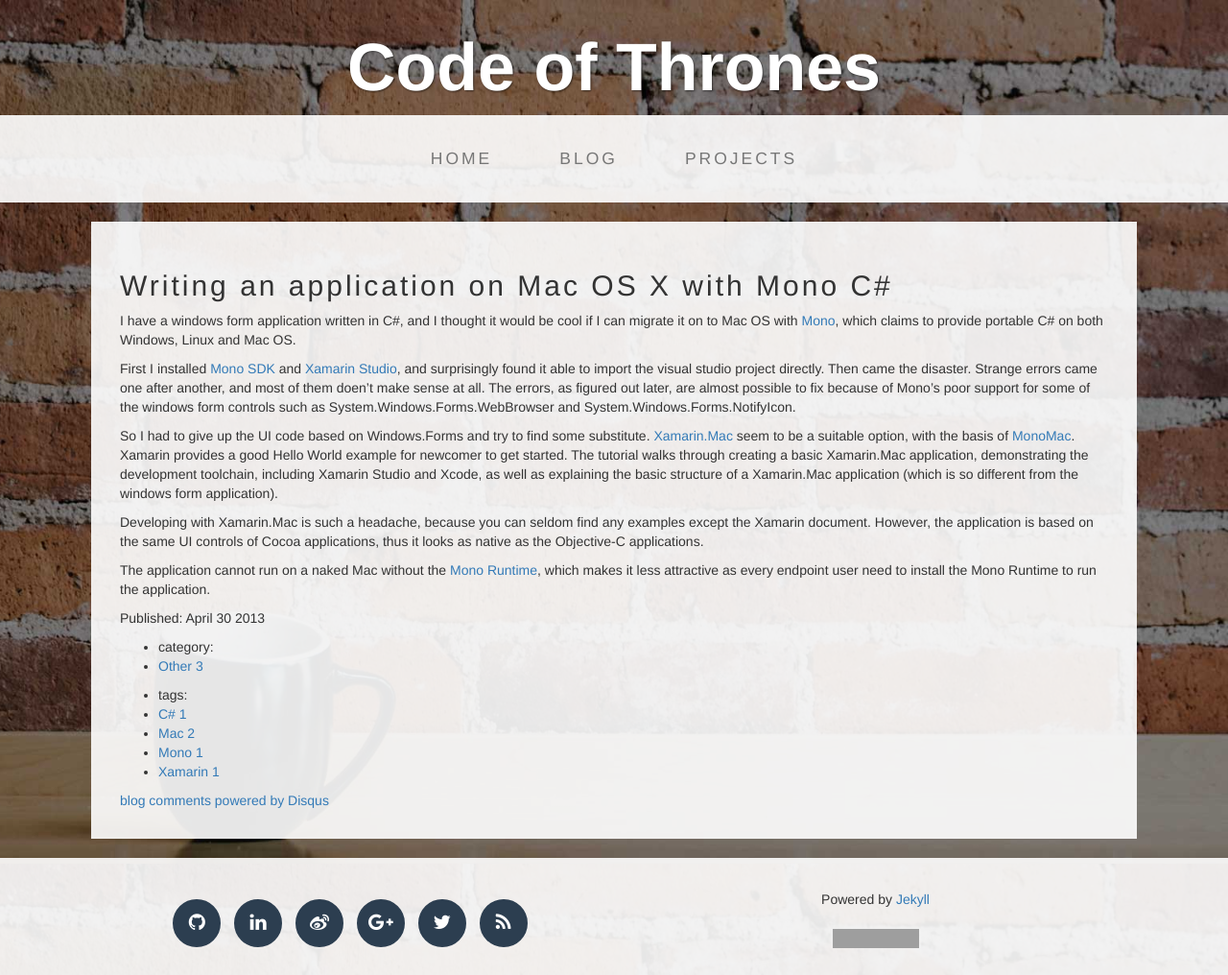
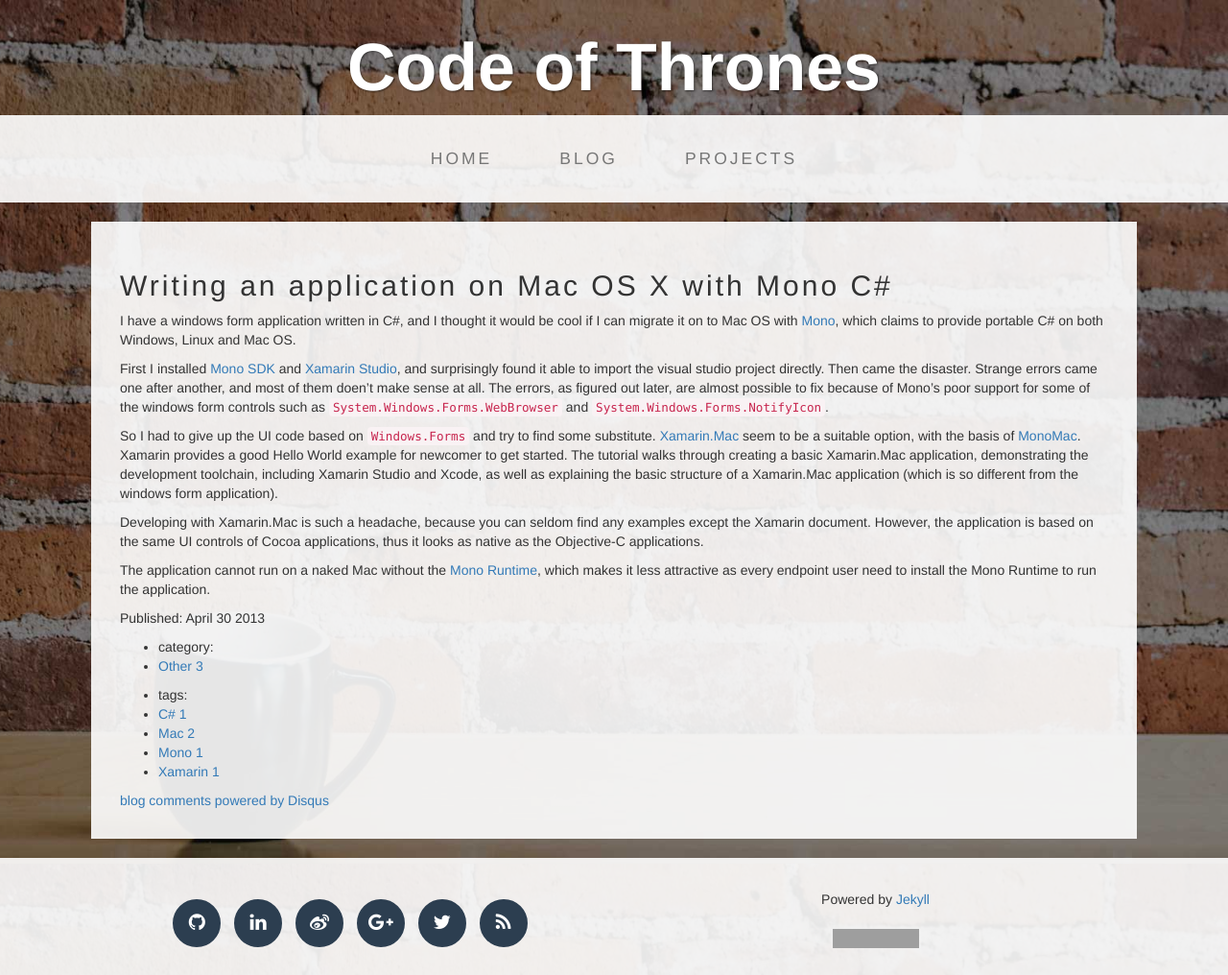
Before and after one commit to ummterry/ummterry.github.com, a Jekyll site: the page built from _posts/2013-04-30-writing-an-application-on-mac-os-x-with-mono-c.md, in a window 1280 px wide. Shown: the whole page at 96% size. Built offline with Jekyll 4.4.1, drawn with Linux system fonts in a browser that asks for light colours; nearby versions of some CDN libraries; comment, search, counter and statistics services are not loaded; grey boxes are pictures that could not be loaded.

Commit message:
change css

```diff
--- a/_posts/2013-04-30-writing-an-application-on-mac-os-x-with-mono-c.md
+++ b/_posts/2013-04-30-writing-an-application-on-mac-os-x-with-mono-c.md
@@ -8,9 +8,9 @@
 {% include JB/setup %}
 I have a windows form application written in C#, and I thought it would be cool if I can migrate it on to Mac OS with [Mono](http://www.mono-project.com/Main_Page), which claims to provide portable C# on both Windows, Linux and Mac OS.
 
-First I installed [Mono SDK](http://www.go-mono.com/mono-downloads/download.html) and [Xamarin Studio](http://xamarin.com/studio), and surprisingly found it able to import the visual studio project directly. Then came the disaster. Strange errors came one after another, and most of them doen’t make sense at all. The errors, as figured out later, are almost possible to fix because of Mono’s poor support for some of the windows form controls such as System.Windows.Forms.WebBrowser and System.Windows.Forms.NotifyIcon.
+First I installed [Mono SDK](http://www.go-mono.com/mono-downloads/download.html) and [Xamarin Studio](http://xamarin.com/studio), and surprisingly found it able to import the visual studio project directly. Then came the disaster. Strange errors came one after another, and most of them doen’t make sense at all. The errors, as figured out later, are almost possible to fix because of Mono’s poor support for some of the windows form controls such as `System.Windows.Forms.WebBrowser` and `System.Windows.Forms.NotifyIcon`.
 
-So I had to give up the UI code based on Windows.Forms and try to find some substitute. [Xamarin.Mac](http://xamarin.com/mac) seem to be a suitable option, with the basis of [MonoMac](http://www.mono-project.com/MonoMac). Xamarin provides a good Hello World example for newcomer to get started. The tutorial walks through creating a basic Xamarin.Mac application, demonstrating the development toolchain, including Xamarin Studio and Xcode, as well as explaining the basic structure of a Xamarin.Mac application (which is so different from the windows form application).
+So I had to give up the UI code based on `Windows.Forms` and try to find some substitute. [Xamarin.Mac](http://xamarin.com/mac) seem to be a suitable option, with the basis of [MonoMac](http://www.mono-project.com/MonoMac). Xamarin provides a good Hello World example for newcomer to get started. The tutorial walks through creating a basic Xamarin.Mac application, demonstrating the development toolchain, including Xamarin Studio and Xcode, as well as explaining the basic structure of a Xamarin.Mac application (which is so different from the windows form application).
 
 Developing with Xamarin.Mac is such a headache, because you can seldom find any examples except the Xamarin document. However, the application is based on the same UI controls of Cocoa applications, thus it looks as native as the Objective-C applications.
 
--- a/assets/custom.css
+++ b/assets/custom.css
@@ -187,3 +187,16 @@
         clear: both;
     }
 }
+
+
+
+@media screen and (max-width: 768px) {
+  .box {
+    padding-left: 10px;
+    padding-right: 10px;
+  }
+  .col-lg-12 {
+    padding-left: 0px;
+    padding-right: 0px;
+  }
+}
--- a/assets/themes/the-program/css/style.css
+++ b/assets/themes/the-program/css/style.css
@@ -382,7 +382,7 @@
 body {
   font-family: consolas, monaco, monospace;
   font-size: 1em;
-  line-height: 1.625em;
+  line-height: 1.4em;
 }
 /*
 Font size setting
@@ -682,7 +682,7 @@
 .unit-article li code {
   padding: 2px 5px;
   white-space: nowrap;
-  background-color: #fff04a;
+  background-color: #cccccc;
 }
 .unit-article img {
   display: block;
```
